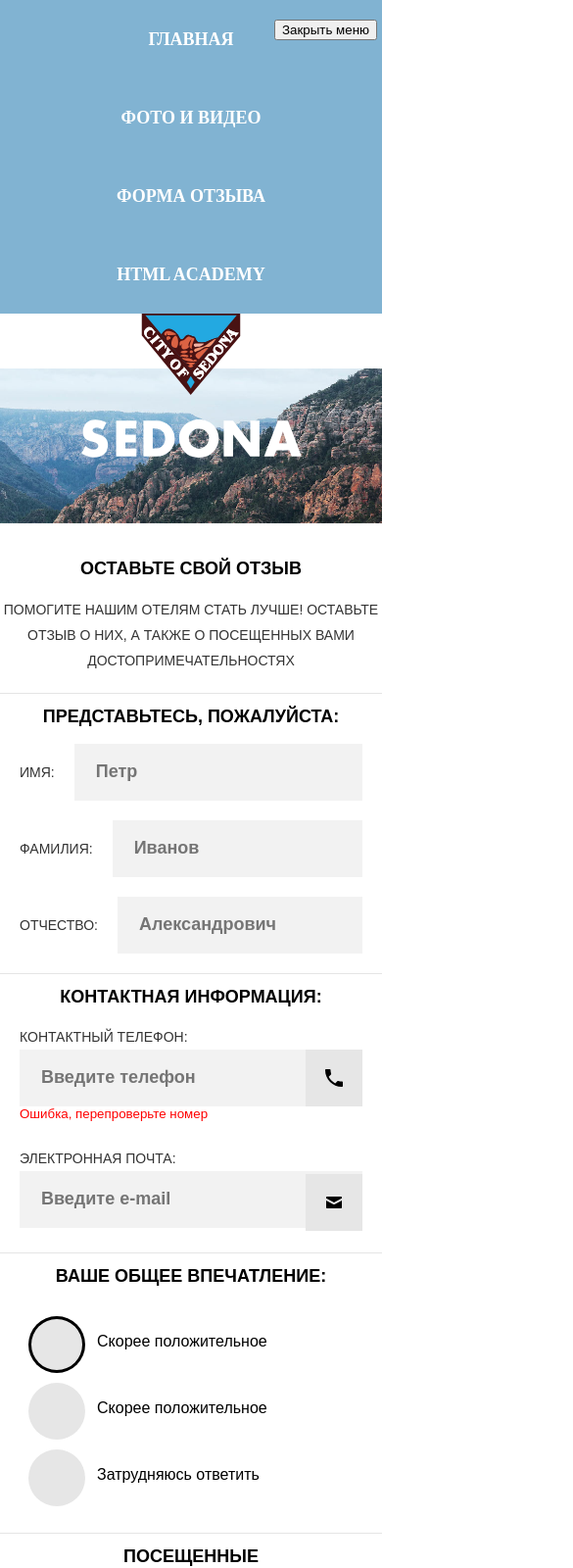
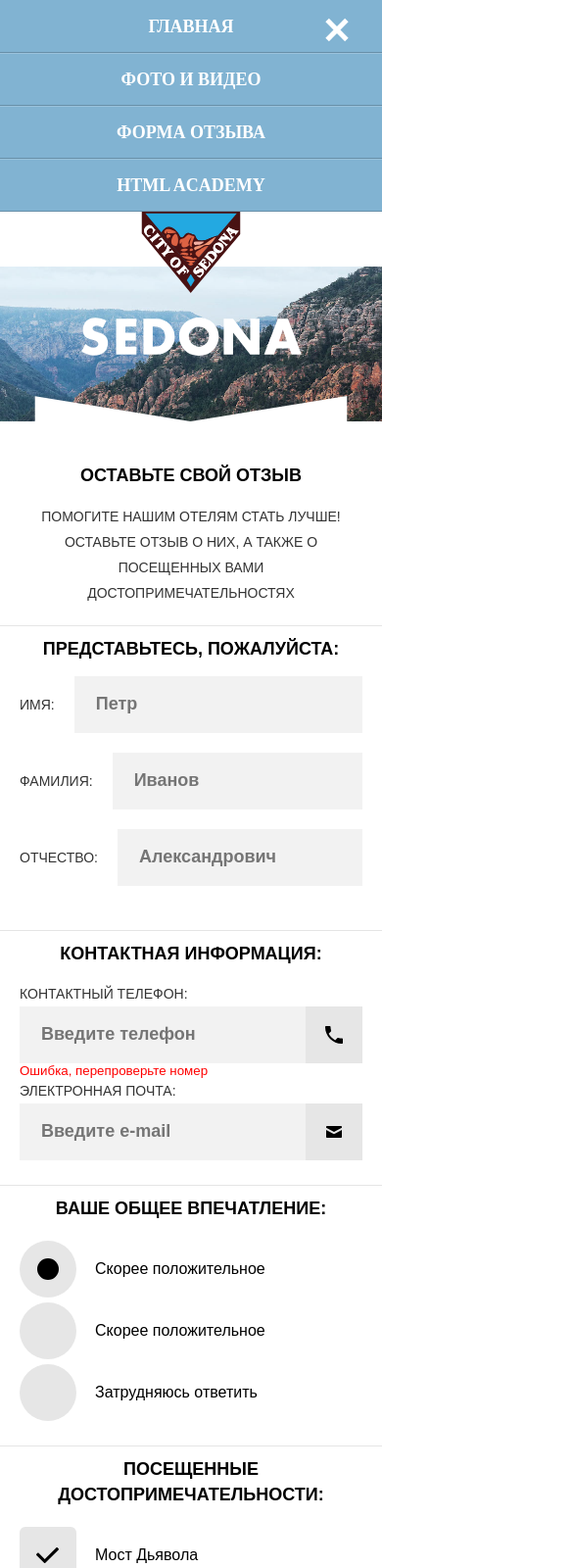
Before and after one commit to dabaycode/184881-sedona, a website: page form.html in a window 390 px wide. Shown: the top 1600 px of the page at 98% size, 585 px wide, since content can reach past the window. Drawn offline with nearby package versions, Linux system fonts and the light colour scheme; files that its build step writes are made by us from their sources.

Commit message:
Fixed some mistakes and improved flex

```diff
--- a/form.html
+++ b/form.html
@@ -33,20 +33,17 @@
           <p class="intro__text">Помогите нашим отелям стать лучше! оставьте отзыв о них, а также о посещенных вами достопримечательностях</p>
         </div>
         <form action="" class="review-form" method="post">
-          <fieldset class="review-form__field">
+          <fieldset class="review-form__field review-form__field--name">
             <div class="review-form__wrapper">
               <h2 class="review-form__title">Представьтесь, пожалуйста:</h2>
               <div class="review-form__group">
-                <label class="review-form__label" for="name">
-                  <span class="review-form__label-title">Имя:</span>
+                <label class="review-form__label" for="name">Имя:
                   <input class="review-form__input" type="text" name="name" id="name" placeholder="Петр">
                 </label>
-                <label class="review-form__label" for="surname">
-                  <span class="review-form__label-title">Фамилия:</span>
+                <label class="review-form__label" for="surname">Фамилия:
                   <input class="review-form__input" type="text" name="surname" id="surname" placeholder="Иванов">
                 </label>
-                <label class="review-form__label" for="patronymic">
-                  <span class="review-form__label-title">Отчество:</span>
+                <label class="review-form__label" for="patronymic">Отчество:
                   <input class="review-form__input" type="text" name="patronymic" id="patronymic" placeholder="Александрович">
                 </label>
               </div>
@@ -56,19 +53,17 @@
             <div class="review-form__wrapper">
               <h2 class="review-form__title">Контактная информация:</h2>
               <div class="review-form__group">
-                <label class="review-form__label review-form__label--column review-form__label--phone" for="phone">
-                  <span class="review-form__label-title review-form__label-title--left">Контактный телефон:</span>
+                <label class="review-form__label review-form__label--column review-form__label--phone" for="phone">Контактный телефон:
                   <input class="review-form__input-contacts" type="phone" name="phone" id="phone" placeholder="Введите телефон">
                 </label>
                 <small class="review-form__phone-error review-form__phone-error--visually-hidden">Ошибка, перепроверьте номер</small>
-                <label class="review-form__label review-form__label--column review-form__label--email" for="email">
-                  <span class="review-form__label-title review-form__label-title--left">Электронная почта:</span>
+                <label class="review-form__label review-form__label--column review-form__label--email" for="email">Электронная почта:
                   <input class="review-form__input-contacts" type="email" name="email" id="email" placeholder="Введите e-mail">
                 </label>
               </div>
             </div>
           </fieldset>
-          <fieldset class="review-form__field">
+          <fieldset class="review-form__field review-form__field--feels">
             <div class="review-form__wrapper">
               <h2 class="review-form__title">Ваше общее впечатление:</h2>
               <div class="review-form__group">
--- a/sass/blocks/intro.scss
+++ b/sass/blocks/intro.scss
@@ -1,14 +1,24 @@
 @import "../variables";
 @import "../mixin";
 .intro {
-  padding-top: 33px;
-  padding-bottom: 20px;
+  padding: 42px 20px 20px 20px;
+  position: relative;
   text-align: center;
+  &::after {
+    content: "";
+    position: absolute;
+    bottom: 0;
+    background-image: url("../img/bg-triangle.svg");
+    background-repeat: no-repeat;
+    background-size: 100% 100%;
+    width: 100%;
+    height: 26px;
+  }
 }
 .intro__title {
     @include title($title-color);
     line-height: 26px;
-    margin-top: 0;
+    margin: 0;
   }
 .intro__text {
     margin-top: 16px;
--- a/sass/blocks/main-nav.scss
+++ b/sass/blocks/main-nav.scss
@@ -7,8 +7,7 @@
   }
 }
 .main-nav__item {
-    padding-top: 20px;
-    padding-bottom: 20px;
+    padding: 7px 0;
     text-align: center;
     font-family: $font-main;
     font-weight: $bold;
@@ -16,10 +15,18 @@
     line-height: 40px;
     text-transform: uppercase;
     background-color: #81b3d2;
+    box-shadow: inset 0px 1px 0px 0px rgba(255,255,255,0.2), inset 0px -1px 0px 0px rgba(0,0,0,0.2);
+    &:first-of-type {
+    box-shadow: inset 0px 0px 0px 0px rgba(255,255,255,0.2), inset 0px -1px 0px 0px rgba(0,0,0,0.2);
+    @media #{$tablet} {
+      box-shadow: none;
+     }
+    }
     @media #{$tablet} {
       width: 20%;
       padding: 0;
       line-height: 56px;
+      box-shadow: none;
       &:nth-child(2) {
         margin-right: auto;
       }
--- a/sass/blocks/page-promo.scss
+++ b/sass/blocks/page-promo.scss
@@ -1,6 +1,6 @@
 @import "../mixin";
 .page-promo {
-  // position: relative;
+  position: relative;
   z-index: 0;
   min-height: 158px;
   @include bg-img;
@@ -8,6 +8,16 @@
   justify-content: center;
   &--main {
     min-height: 390px;
+  }
+  &::after {
+    content: "";
+    position: absolute;
+    bottom: 0;
+    background-image: url("../img/bg-intro-triangle-mobile.svg");
+    background-repeat: no-repeat;
+    background-size: 100% 100%;
+    width: 100%;
+    height: 26px;
   }
 }
 .page-promo__title {
--- a/sass/blocks/review-form.scss
+++ b/sass/blocks/review-form.scss
@@ -1,27 +1,35 @@
 @import "../mixin";
 @import "../variables";
 .review-form {
-  // position: relative;
-  // width: 100%;
-  display: flex;
-  flex-direction: column;
   @media #{$tablet} {
-    // display: table;
+    display: flex;
+    flex-wrap: wrap;
   }
 }
 .review-form__field {
   padding: 0;
   margin: 0;
   padding-top: 10px;
+  width: 100%;
   border: none;
   border-top: 1px solid #e5e5e5;
+  @media #{$tablet} {
+    border: none;
+  &--feels {
+  order: -1;
+  width: 50%;
   }
+  &--name {
+  width: 50%;
+  }
+ }
+}
 .review-form__group {
   display: flex;
-  flex-direction: column;
-  position: relative;
-  // flex-direction: row;
-  // flex-wrap: wrap;
+  flex-wrap: wrap;
+    @media #{$desktop} {
+      justify-content: space-between;
+    }
 }
 .review-form__title
   {
@@ -34,18 +42,27 @@
   {
     width: 100%;
     display: flex;
-    margin-right: 20px;
+    position: relative;
+    align-items: center;
+    // margin-right: 20px;
     margin-bottom: 20px;
     @include text($text-color);
     line-height: 26px;
   &--column {
     flex-direction: column;
     margin: 0;
+    @media #{$desktop} {
+      flex-direction: row;
+    }
   }
   &--phone,&--email {
+    align-items: flex-start;
+    @media #{$desktop} {
+      width: 41.66666666666667%;
+    }
     &::after {
       position: absolute;
-      top: 26px;
+      bottom: 0;
       right: 0;
       width: 58px;
       height: 58px;
@@ -55,6 +72,9 @@
       background-position: center;
     }
   }
+  // &--phone:only-of-type {
+  //   margin-right: 20px;
+  // }
   &--phone {
     &::after {
       background-image: url("../img/icon-phone.svg");
@@ -62,64 +82,40 @@
     }
   }
   &--email {
-    margin: 25px 0;
+    // margin: 25px 0;
     &::after {
-      top: 153px;
+      bottom: 0;
       background-image: url("../img/icon-mail.svg");
     }
   }
 }
-  .review-form__label-title {
-    margin: auto;
-    &--left {
-      margin: 0;
+  .review-form__wrapper {
+    padding: 0 20px 25px 20px;
+    @media #{$tablet} {
+      padding: 0 60px 70px 60px;
     }
-  }
-  .review-form__wrapper {
-    padding: 0 20px;
-  }
-.review-form__field {
-    @media #{$tablet} {
-      // margin: 0;
-      // padding: 0;
-      // &--left {
-      //   position: absolute;
-      //   width: 50%;
-      //   top: 0;
-      // }
-      // &--right {
-      //   width: 50%;
-      //   float: right;
-      // }
-      // &--full {
-      //   width: 100%;
-      // }
+    @media #{$desktop} {
+      padding: 0 120px 70px 120px;
     }
   }
   .review-form__input {
-   width: 120px;
+   width: 100%;
    height: 58px;
    margin-left: 20px;
    padding: 0 22px;
-   flex-grow: 1;
    background-color: #f2f2f2;
    border: none;
    font-weight: $bold;
    font-size: 18px;
    color: #000000;
    line-height: 26px;
-
-   &--email {
-   }
   }
   .review-form__input-contacts {
-    align-self: stretch;
-    // box-sizing: border-box;
+    width: 100%;
+    box-sizing: border-box;
     margin: 0;
     height: 58px;
-    padding: 0;
-    padding-left: 22px;
-    // padding-right: 20%;
+    padding: 0 60px 0 22px;
     background-color: #f2f2f2;
     border: none;
     font-weight: $bold;
@@ -129,49 +125,50 @@
   }
   .review-form__phone-error {
     color: red;
+    @media #{$desktop} {
+      &--visually-hidden {
+        display: none;
+      }
+    }
   }
   .review-form__input-radio, .review-form__input-check {
     display: none;
   }
-  .review-form__label-radio,.review-form__label-check {
-    margin-left: 79px;
-    &:nth-of-type(1) {
-      margin-top: 30px;
-    }
-    &:nth-of-type(2) {
-      margin-top: 50px;
-      margin-bottom: 50px;
-    }
-    &:nth-of-type(3) {
-      margin-bottom: 50px;
-    }
-  }
-  .review-form__label-check {
-    &:nth-of-type(4) {
-      margin-bottom: 50px;
-    }
+  .review-form__label-radio, .review-form__label-check {
+    padding-bottom: 20px;
+    padding-top: 25px;
+    padding-left: 77px;
+    width: 100%;
+    position: relative;
   }
   .review-form__input-radio + .review-form__label-radio::before {
     display: block;
     position: absolute;
-    margin-top: -17px;
-    margin-left: -70px;
-    // left: 0;
+    left: 0;
+    bottom: 0;
     width: 58px;
     height: 58px;
     content: "";
     border-radius: 50%;
     background-color: #e6e6e6;
   }
-.review-form__input-radio:checked + .review-form__label-radio::before {
-  box-shadow: inset 0 0 0 3px rgba(0,0,0,1);
+.review-form__input-radio:checked + .review-form__label-radio::after {
+  display: block;
+  position: absolute;
+  left: 18px;
+  bottom: 18px;
+  width: 22px;
+  height: 22px;
+  content: "";
+  border-radius: 50%;
+  background-color: #000000;
+
 }
 .review-form__input-check + .review-form__label-check::before {
   display: block;
   position: absolute;
-  margin-top: -17px;
-  margin-left: -70px;
-  // left: 0;
+  left: 0;
+  bottom: 0;
   width: 58px;
   height: 58px;
   content: "";
@@ -196,10 +193,44 @@
   line-height: 26px;
   background-color: #e6e6e6;
 }
+.review-form__label-check {
+  @media #{$tablet} {
+    width: 50%;
+    box-sizing: border-box;
+  }
+  @media #{$desktop} {
+    width:25%;
+    box-sizing: border-box;
+  }
+}
+@media #{$tablet} {
+  .review-form__label-check:nth-of-type(2) {
+    order: 2;
+  }
+  .review-form__label-check:nth-of-type(3) {
+    order: 1;
+  }
+  .review-form__label-check:nth-of-type(4) {
+    order: 3;
+  }
+}
 .review-form__footer {
+  width: 100%;
   display: flex;
   justify-content: center;
+  padding: 0 20px 0 20px;
+  box-sizing: border-box;
+  @media #{$tablet} {
+    padding: 0 60px 0 60px;
+  }
+  @media #{$desktop} {
+    padding: 0 120px 70px 120px;
+    justify-content: flex-start;
+  }
 }
 .review-form__btn {
-  margin-top: 51px;
+  @media #{$tablet} {
+    width: 50%;
+  }
+  // margin-top: 51px;
 }
--- a/sass/global/buttons.scss
+++ b/sass/global/buttons.scss
@@ -17,8 +17,34 @@
 }
 .header-toogle__btn {
   position: absolute;
-  top: 20px;
-  right: 5px;
+  top: 0;
+  right: 0;
+  font-size: 0;
+  z-index: 2;
+  padding: 0;
+  cursor: pointer;
+  border: none;
+  &::before,
+  &::after {
+    content: "";
+    position: absolute;
+    top: 28px;
+    right: 32px;
+
+    width: 28px;
+    height: 5px;
+
+    background-color: #ffffff;
+  }
+
+  &::before {
+    transform: rotate(45deg);
+    box-shadow: none;
+  }
+
+  &::after {
+    transform: rotate(-45deg);
+  }
   @media #{$tablet} {
     display: none;
   }
```
Also changed, not shown: sass/blocks/reason.scss (+16 -15 lines).
